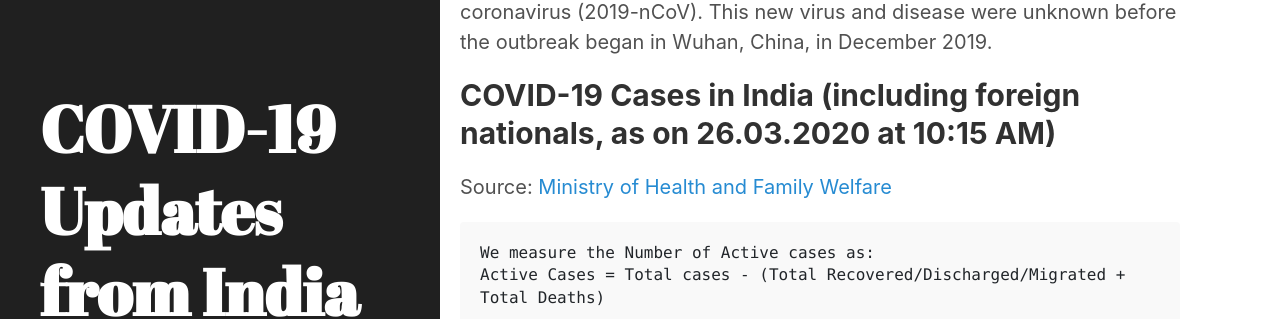
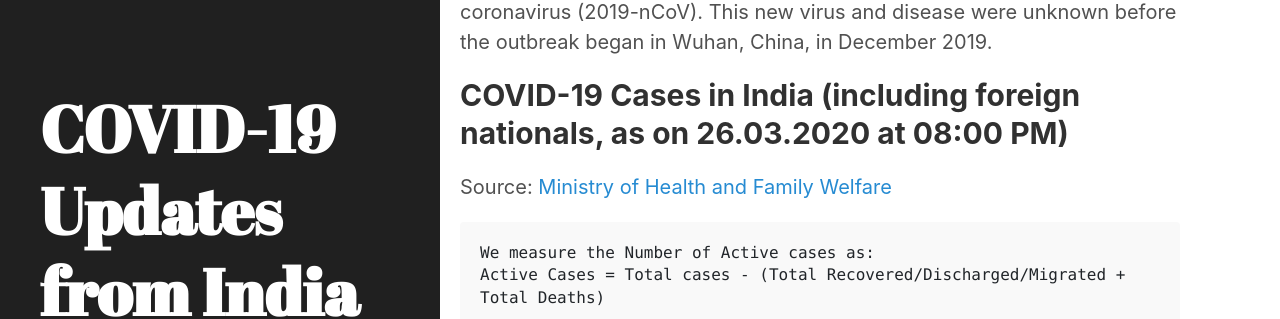
Before and after one commit to bhooraj/covid19updates-india, a Jekyll site: the page built from _posts/2020-03-25-home.md, in a window 1280 px wide and 900 px high. Shown: the part 213-532 px from the top of the window. Built offline with Jekyll 4.4.1, drawn with Linux system fonts in a browser that asks for light colours.

Commit message:
Update 2020-03-25-home.md

```diff
--- a/_posts/2020-03-25-home.md
+++ b/_posts/2020-03-25-home.md
@@ -6,7 +6,7 @@ last_update: true
 
 COVID-19 is the infectious disease caused by the most recently discovered coronavirus (2019-nCoV). This new virus and disease were unknown before the outbreak began in Wuhan, China, in December 2019.
 
-## COVID-19 Cases in India (including foreign nationals, as on 26.03.2020 at 10:15 AM)
+## COVID-19 Cases in India (including foreign nationals, as on 26.03.2020 at 08:00 PM)
 <p id = "totalcases" style="font-size: 1.2rem; font-weight: bold;"></p>
 <p id = "totalrecovered" style="font-size: 1.2rem; font-weight: bold;"></p>
 <p id = "totaldeaths" style="font-size: 1.2rem; font-weight: bold;"></p>
```
